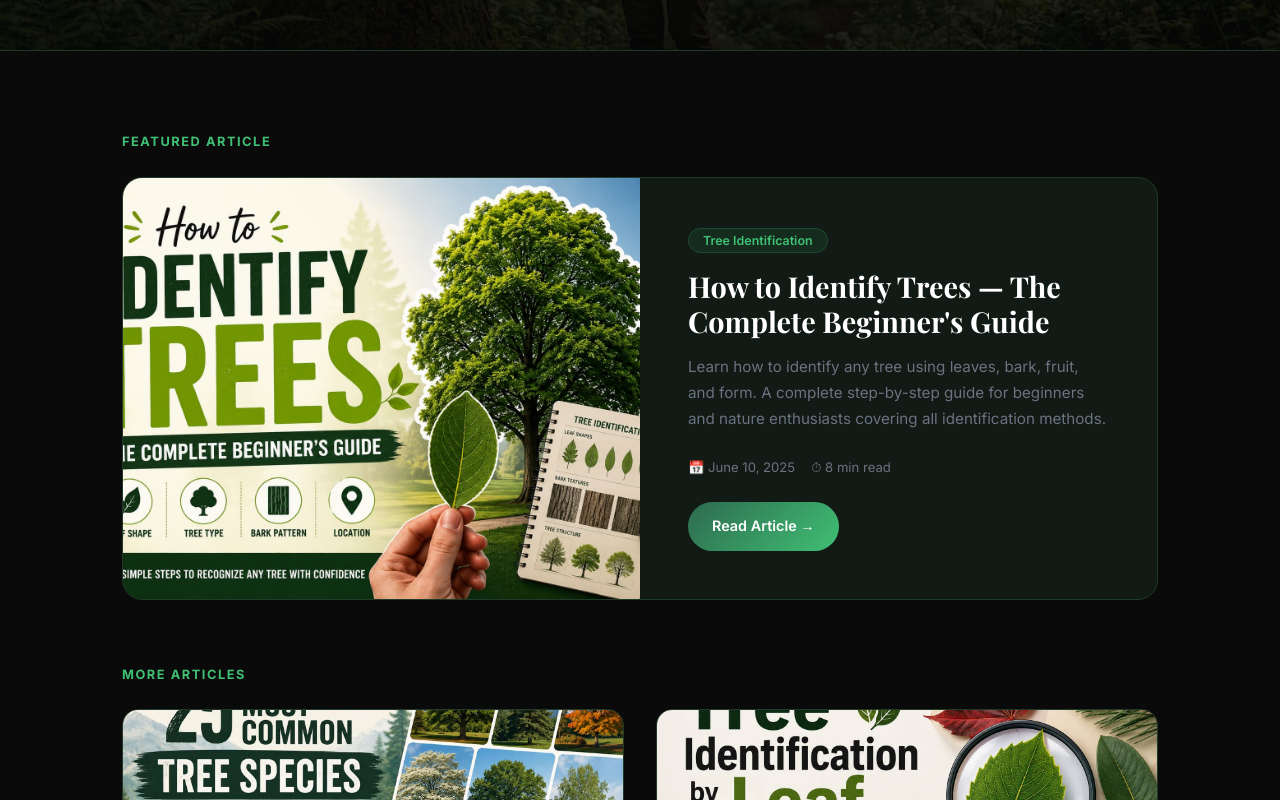
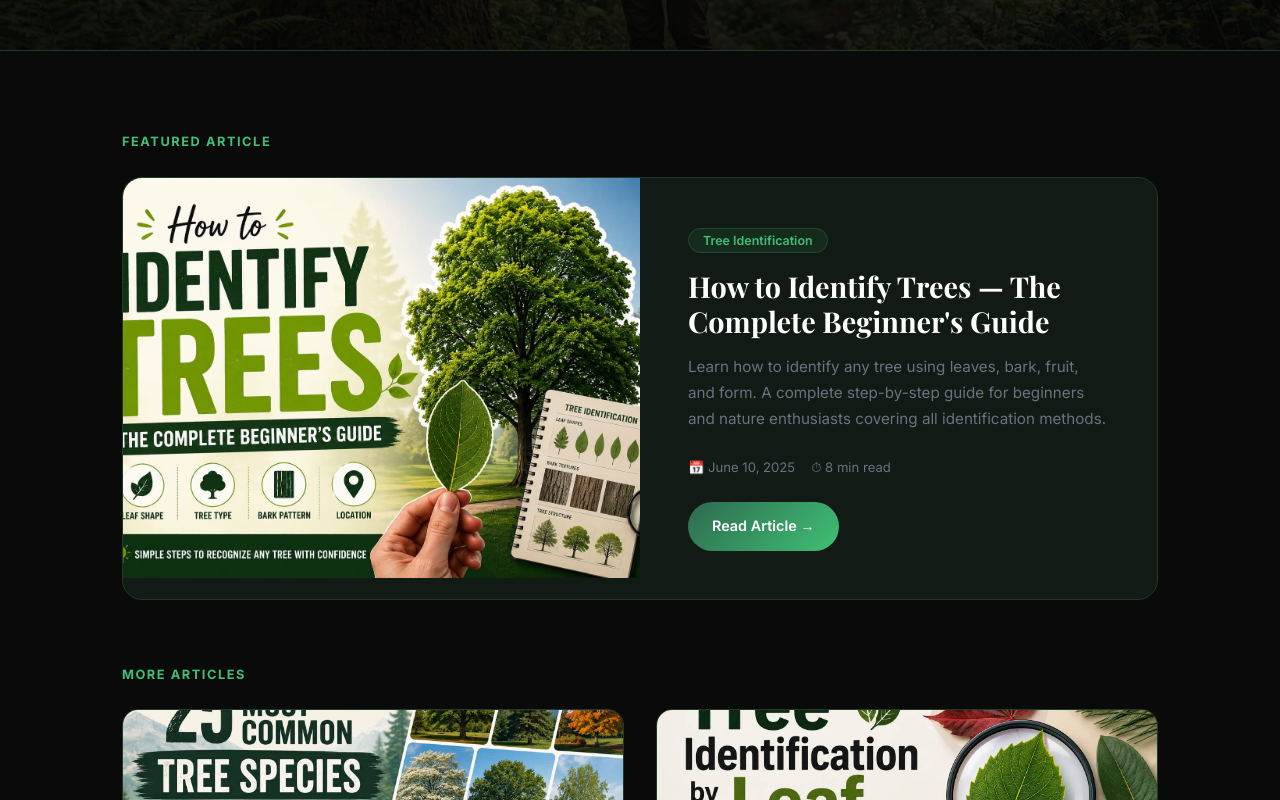
Before and after one commit to ahsan-ai-56/tree, a Next.js app: page /blog in a window 1280 px wide. Shown: the part 476-1276 px from the top of the page. Built offline with nearby package versions, Linux system fonts and the light colour scheme.

Commit message:
Update index.js

```diff
--- a/pages/blog/index.js
+++ b/pages/blog/index.js
@@ -56,10 +56,7 @@ export default function BlogIndex() {
       {/* HERO */}
       <section style={{
         paddingTop: '70px',
-// PURANI:
-background: 'linear-gradient(180deg, var(--dark-green) 0%, var(--black) 100%)',
 
-// NAYE SE BADLO:
 background: `linear-gradient(180deg, rgba(5,5,5,0.7) 0%, rgba(5,5,5,0.9) 100%), url('/tree.jpg') center/cover no-repeat`,        borderBottom: '1px solid var(--card-border)',
         padding: '100px 2rem 4rem',
         textAlign: 'center'
@@ -87,11 +84,13 @@ background: `linear-gradient(180deg, rgba(5,5,5,0.7) 0%, rgba(5,5,5,0.9) 100%),
   overflow: 'hidden',
   display: 'grid',
   gridTemplateColumns: '1fr 1fr',
+  alignItems: 'stretch',
+  minHeight: '400px',
 }}>
               <img
   src={posts[0].image}
   alt={posts[0].title}
-                style={{ width: '100%', height: '100%', minHeight: '300px', objectFit: 'cover' }}
+  style={{ width: '100%', height: '100%', minHeight: '400px', maxHeight: '400px', objectFit: 'cover', objectPosition: 'center' }}
 />
               <div style={{ padding: '3rem' }}>
                 <span style={{ background: 'rgba(64,192,116,0.1)', color: 'var(--bright-green)', border: '1px solid rgba(64,192,116,0.2)', borderRadius: '50px', padding: '4px 14px', fontSize: '0.78rem', fontWeight: 600 }}>
```
Lines whose indentation alone changed are shown as unchanged.
